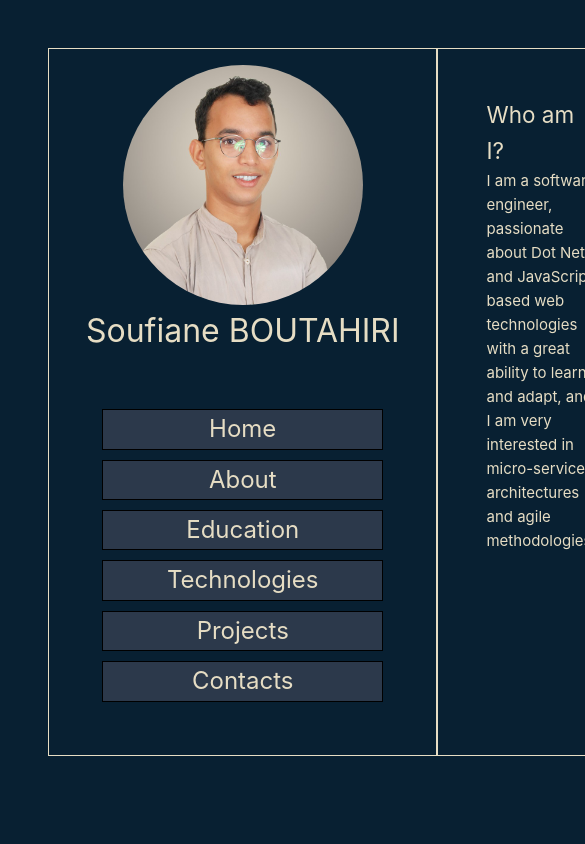
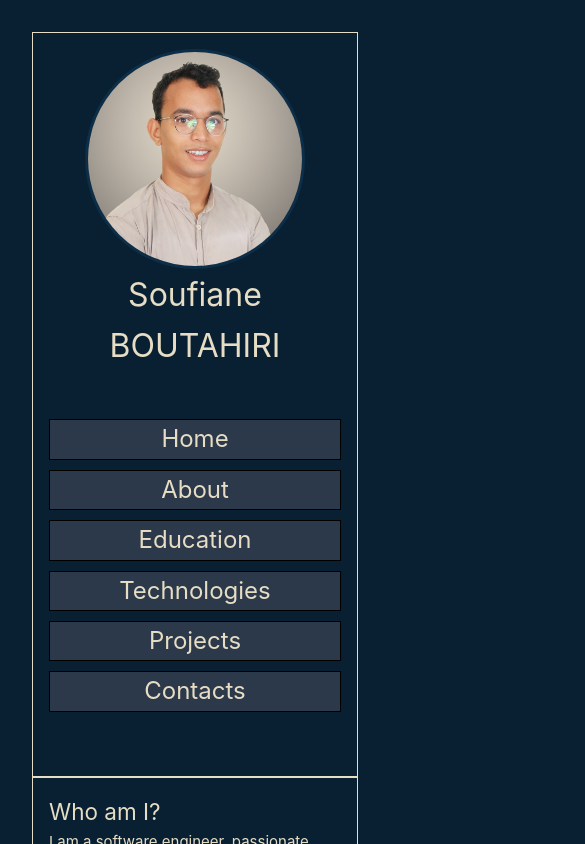
Before and after one commit to soufianebt/portfolio, a Vue app: page / in a window 390 px wide. Shown: the top 844 px of the page, 585 px wide, since content can reach past the window. Built offline with nearby package versions, Linux system fonts and the light colour scheme.

Commit message:
feat(layout): update of the current layout to support responsiveness (mobile first approach)

```diff
--- a/src/App.vue
+++ b/src/App.vue
@@ -1,14 +1,16 @@
 <script setup>
-import { RouterLink, RouterView } from 'vue-router'
+import {RouterLink, RouterView} from 'vue-router'
 </script>
 
 <template>
     <div class="main-container">
-      <div class="container">
+        <div class="container left-side">
             <section class="main-container__left-side">
-        <img src="/soufianeBoutahiri.jpg" alt="Soufiane Boutahiri PhotoS" >
-        <h1 >Soufiane BOUTAHIRI</h1>
-        <nav >
+                <div class="avatar-container">
+                    <img alt="Soufiane Boutahiri PhotoS" height="120" src="/soufianeBoutahiri.jpg" width="120">
+                </div>
+                <h1>Soufiane BOUTAHIRI</h1>
+                <nav>
                     <RouterLink to="/">Home</RouterLink>
                     <RouterLink to="/about">About</RouterLink>
                     <RouterLink to="/education">Education</RouterLink>
@@ -20,7 +22,7 @@ import { RouterLink, RouterView } from 'vue-router'
         </div>
         <div class="container">
             <section class="main-container__right-side">
-      <RouterView />
+                <RouterView/>
             </section>
         </div>
     </div>
--- a/src/assets/scss/base.scss
+++ b/src/assets/scss/base.scss
@@ -4,10 +4,6 @@ $header-color-hover: #F2E9D9;
 $btn-background-hover: #4f5c79;
 $btn-background: #2C394B;
 $border-color: #E6DDC4;
-
-
-
-
 
 
 :root {
@@ -66,6 +62,7 @@ $border-color: #E6DDC4;
 *::after {
   box-sizing: border-box;
   margin: 0;
+  padding: 0;
   position: relative;
   font-weight: normal;
 }
@@ -77,7 +74,7 @@ body {
   transition: color 0.5s, background-color 0.5s;
   line-height: 1.6;
   font-family: Inter, -apple-system, BlinkMacSystemFont, 'Segoe UI', Roboto, Oxygen, Ubuntu,
-    Cantarell, 'Fira Sans', 'Droid Sans', 'Helvetica Neue', sans-serif;
+  Cantarell, 'Fira Sans', 'Droid Sans', 'Helvetica Neue', sans-serif;
   font-size: 15px;
   text-rendering: optimizeLegibility;
   -webkit-font-smoothing: antialiased;
--- a/src/assets/scss/main.scss
+++ b/src/assets/scss/main.scss
@@ -1,79 +1,140 @@
 @import 'base';
-body{
+
+body {
   background-color: $background-color;
 }
 
 .container {
   display: flex;
-  height: inherit;
+  flex-basis: 100%;
   flex-direction: row;
   justify-content: center;
   align-items: center;
   border: $border-color 1px solid;
+  padding: 1rem;
 
+  @media (min-width: 590px) {
+    &.left-side {
+      max-width: 25rem;
+    }
+  }
 }
 
 .main-container {
-  padding: 3rem;
+  padding: 1rem;
   display: flex;
-  flex-direction:row;
+  flex-direction: column;
+  justify-content: center;
   font-weight: normal;
   color: $header-color;
+  transition: all 0.5s ease-in-out;
+  overflow: hidden;
+
+  @media (min-width: 320px) {
+    padding: 2rem;
+  }
+  @media (min-width: 420px) {
+    padding: 3rem;
+  }
+  @media (min-width: 590px) {
+    flex-direction: row;
+  }
+
   &__left-side {
-    max-width: 25rem;
     display: flex;
     flex-direction: column;
     justify-content: space-between;
     align-self: flex-start;
+    align-items: center;
+    width: 100%;
+
+    & .avatar-container {
+      width: 170px;
+      height: 170px;
+      border: 3px solid lighten($background-color, 5%);
+      border-radius: 50%;
+      transition: all 0.5s ease-in-out;
+      @media (min-width: 300px) {
+        width: 13rem;
+        height: 13rem;
+      }
+      @media (min-width: 320px) {
+        width: 13.75rem;
+        height: 13.75rem;
+      }
+
+      @media (min-width: 420px) {
+        width: 15.625rem;
+        height: 15.625rem;
+      }
+    }
+
     & img {
-      width: 15rem;
-      margin: 1rem auto auto;
+      //width: 15rem;
+      width: 100%;
+      height: 100%;
+      object-fit: contain;
       border-radius: 100%;
     }
+
     & h1 {
-      width: fit-content;
+      width: 100%;
+      text-align: center;
       margin: auto;
       font-size: 2rem;
     }
+
     & nav {
-      width: fit-content;
+      //width: fit-content;
       height: fit-content;
       display: flex;
       flex-direction: column;
-      margin: 3rem;
+      gap: 10px;
+      margin-block: 3rem;
+      width: 100%;
+
       & a {
+        display: block;
+        width: 100%;
         border: black 1px solid;
-            margin: 5px;
-            padding: 0 4rem 0 4rem ;
+        //margin: 5px;
+        //padding: 0 4rem 0 4rem;
         text-decoration: none;
         color: $header-color;
         font-size: 1.5rem;
         text-align: center;
         background-color: $btn-background;
+
         &:hover {
           background-color: $btn-background-hover;
         }
       }
     }
   }
+
   &__right-side {
     height: 100%;
     width: 100%;
     display: flex;
-    padding: 3rem;
-    min-width: 50%;
+    //padding: 3rem;
+    //min-width: 50%;
   }
 }
 
-.about{
+.about {
   display: flex;
   flex-direction: column;
   align-items: center;
-  margin: 0 25rem 0 25rem ;
-  & h1{
+  //margin: 0 25rem 0 25rem;
+  justify-content: center;
+  width: 100%;
+  text-align: center;
+
+  & h1 {
     font-size: 2rem;
-    margin:  2rem ;
+    margin: 2rem;
   }
+
   & ul {
     list-style-type: none;
     padding: 0;
@@ -81,7 +142,9 @@ body{
     align-items: center;
     display: flex;
     flex-direction: column;
+
   }
+
   & button {
     text-decoration: none;
     color: $header-color;
@@ -90,6 +153,8 @@ body{
     text-align: center;
     margin: 2rem;
     background-color: $btn-background;
+    cursor: pointer;
+
     &:hover {
       background-color: $btn-background-hover;
     }
@@ -146,12 +211,15 @@ body{
     text-align: right;
   }
 }
+
 @media (max-width: 1050px) {
   .education {
     flex-direction: column;
+
     &__img {
       margin: 0 0 1rem;
     }
+
     &__school {
       text-align: center;
     }
@@ -173,10 +241,12 @@ body{
   box-shadow: 0 2px 4px rgba(0, 0, 0, 0.1);
   transition: box-shadow 0.2s ease-in-out;
   cursor: pointer;
+
   &__image {
     width: 7rem;
     object-fit: contain;
   }
+
   &__name {
     margin-top: 0.5rem;
     font-size: 1.5rem;
@@ -184,6 +254,7 @@ body{
     text-align: center;
   }
 }
+
 .tech-card:hover {
   box-shadow: 0 4px 8px rgba(0, 0, 0, 0.2);
 }
--- a/src/components/WhoAmI.vue
+++ b/src/components/WhoAmI.vue
@@ -10,9 +10,5 @@
             and I am very interested in micro-services
             architectures and agile methodologies.
         </p>
-
-
     </main>
-
-
 </template>
--- a/src/views/AboutView.vue
+++ b/src/views/AboutView.vue
@@ -1,23 +1,23 @@
 <template>
-  <div class="about">
-    <h1>About Me</h1>
-    <ul>
-      <li><span>Full Name :</span> Soufiane BOUTAHIRI </li>
-      <li><span>Age :</span> 24 </li>
-      <li><span>Qualification :</span> State Engineer (Bac +5) </li>
-      <li><span>Post :</span> Full-Stack Engineer Dot Net/ Vue js </li>
-      <li><span>Languages :</span> Arabic(Native), French(C1), English (B2) </li>
-    </ul>
-    <button @click="downloadFile">Download CV</button>
-  </div>
+    <div class="about">
+        <h1>About Me</h1>
+        <ul>
+            <li><span>Full Name :</span> Soufiane BOUTAHIRI</li>
+            <li><span>Age :</span> 24</li>
+            <li><span>Qualification :</span> State Engineer (Bac +5)</li>
+            <li><span>Post :</span> Full-Stack Engineer Dot Net/ Vue js</li>
+            <li><span>Languages :</span> Arabic(Native), French(C1), English (B2)</li>
+        </ul>
+        <button title="Click to download the Resume" @click="downloadFile">Download CV</button>
+    </div>
 </template>
 <script>
-import {CV_LINKS} from "../CONST/PUBLIC_Const.js";
+import {CV_LINKS} from "@/CONST/PUBLIC_Const";
 
 export default {
   methods: {
     // TODO: Fix this function
-    downloadFile : function() {
+    downloadFile: function () {
       window.open(CV_LINKS.FRENCH, '_blank')
     }
   }
--- a/src/views/WhoAmIView.vue
+++ b/src/views/WhoAmIView.vue
@@ -3,7 +3,5 @@ import WhoAmI from '../components/WhoAmI.vue'
 </script>
 
 <template>
-  <main>
-    <WhoAmI />
-  </main>
+    <WhoAmI/>
 </template>
```
Also changed, not shown: src/views/EducationView.vue (line endings or trailing spaces). Lines whose indentation alone changed are shown as unchanged.
